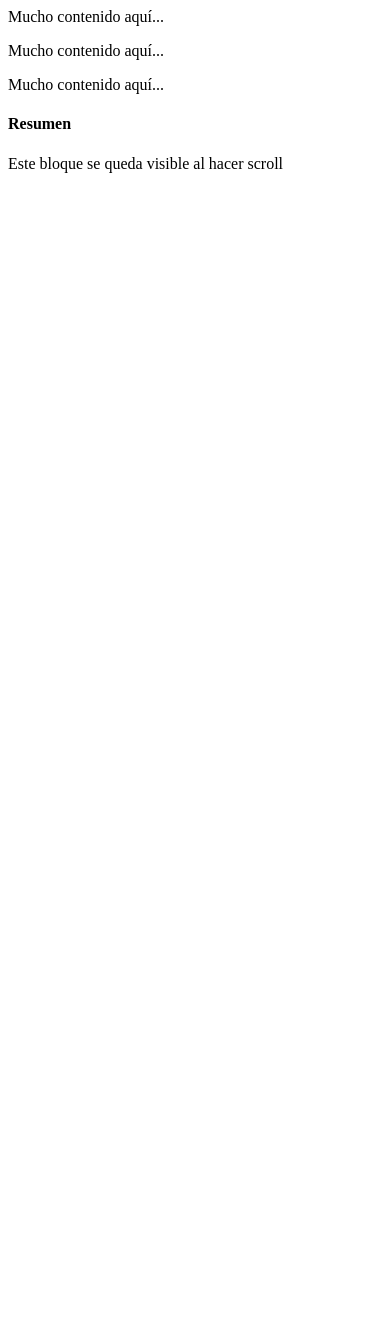
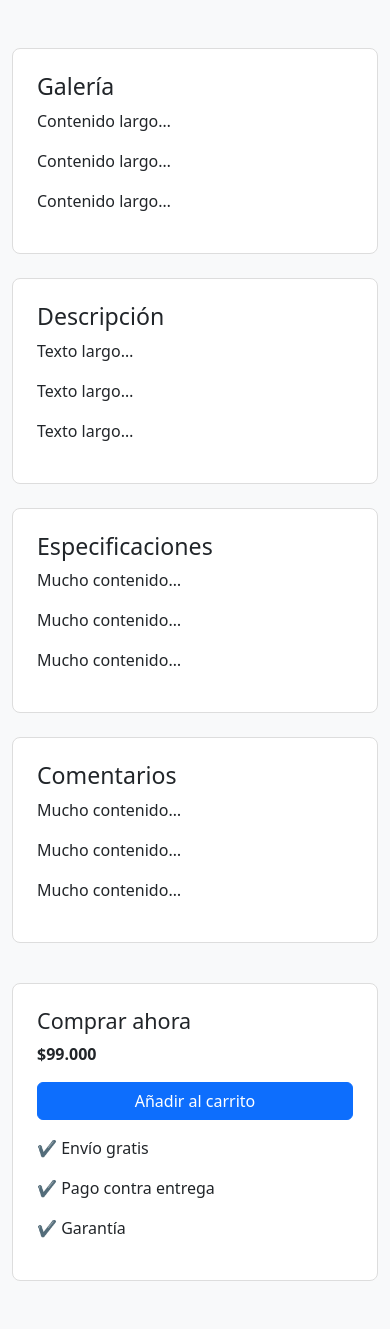
Before and after one commit to mejiatian98/Tienda-Kalyzo, a Django app: template app_products/templates/app_products/componentes/ejemplo.html in a window 390 px wide. Before the commit the page ends 173 px from the top, so only its background shows below. Run offline with Django 5.2, Linux system fonts and the light colour scheme; the template is opened without the code that fills it, so the values that code supplies are empty.

Commit message:
Ajustes de Diseños

```diff
--- a/app_products/templates/app_products/componentes/Comments.html
+++ b/app_products/templates/app_products/componentes/Comments.html
@@ -1,4 +1,4 @@
-<div class = "me-2">
+<div>
     <!-- ================= COMENTARIOS ================= -->
 
 
--- a/app_products/templates/app_products/componentes/Product_Specifications.html
+++ b/app_products/templates/app_products/componentes/Product_Specifications.html
@@ -1,5 +1,5 @@
 <!-- ================= ESPECIFICACIONES DEL PRODUCTO ================= -->
-<div class="product-specs me-2">
+<div class="product-specs ">
 
     <!-- TABS -->
     <ul class="nav nav-tabs" id="productTabs" role="tablist">
--- a/app_products/templates/app_products/componentes/ejemplo.html
+++ b/app_products/templates/app_products/componentes/ejemplo.html
@@ -1,23 +1,98 @@
-<div class="container">
-  <div class="row">
+<!DOCTYPE html>
+<html lang="es">
+<head>
+    <meta charset="UTF-8">
+    <title>Sticky Ecommerce</title>
+    <link href="https://cdn.jsdelivr.net/npm/bootstrap@5.3.2/dist/css/bootstrap.min.css" rel="stylesheet">
 
-    <!-- Columna izquierda (contenido largo) -->
-    <div class="col-7">
-      <div class="contenido-izquierdo">
-        <p>Mucho contenido aquí...</p>
-        <p>Mucho contenido aquí...</p>
-        <p>Mucho contenido aquí...</p>
-        <!-- etc -->
-      </div>
+    <style>
+        /* ===== STICKY ===== */
+        .sidebar-sticky {
+            position: sticky;
+            top: 24px;
+        }
+
+        /* ===== GARANTÍA STICKY ===== */
+        .product-row,
+        .product-row > [class^="col-"] {
+            overflow: visible;
+        }
+
+        /* ===== MOBILE ===== */
+        @media (max-width: 991px) {
+            .sidebar-sticky {
+                position: static;
+                margin-top: 1rem;
+            }
+        }
+
+        /* solo visual */
+        .box {
+            background: #fff;
+            border: 1px solid #ddd;
+            border-radius: 8px;
+            padding: 24px;
+        }
+    </style>
+</head>
+<body class="bg-light">
+
+<div class="container my-5">
+
+    <div class="row product-row align-items-start">
+
+        <!-- ================= IZQUIERDA ================= -->
+        <div class="col-lg-7">
+
+            <div class="box mb-4">
+                <h3>Galería</h3>
+                <p>Contenido largo…</p>
+                <p>Contenido largo…</p>
+                <p>Contenido largo…</p>
+            </div>
+
+            <div class="box mb-4">
+                <h3>Descripción</h3>
+                <p>Texto largo…</p>
+                <p>Texto largo…</p>
+                <p>Texto largo…</p>
+            </div>
+
+            <div class="box mb-4">
+                <h3>Especificaciones</h3>
+                <p>Mucho contenido…</p>
+                <p>Mucho contenido…</p>
+                <p>Mucho contenido…</p>
+            </div>
+
+            <div class="box mb-4">
+                <h3>Comentarios</h3>
+                <p>Mucho contenido…</p>
+                <p>Mucho contenido…</p>
+                <p>Mucho contenido…</p>
+            </div>
+
+        </div>
+
+        <!-- ================= DERECHA ================= -->
+        <div class="col-lg-5">
+
+            <div class="sidebar-sticky box">
+                <h4>Comprar ahora</h4>
+                <p class="fw-bold">$99.000</p>
+                <button class="btn btn-primary w-100 mb-3">
+                    Añadir al carrito
+                </button>
+                <p>✔ Envío gratis</p>
+                <p>✔ Pago contra entrega</p>
+                <p>✔ Garantía</p>
+            </div>
+
+        </div>
+
     </div>
 
-    <!-- Columna derecha (sticky) -->
-    <div class="col-4">
-      <div class="sidebar-sticky">
-        <h4>Resumen</h4>
-        <p>Este bloque se queda visible al hacer scroll</p>
-      </div>
-    </div>
+</div>
 
-  </div>
-</div>
+</body>
+</html>
--- a/static/js/variante_product.js
+++ b/static/js/variante_product.js
@@ -53,7 +53,7 @@ function selectVariant(imageUrl, altText, price, discountPrice, stock, images, o
         const thumb = document.createElement("img");
         thumb.src = img.url;
         thumb.alt = img.alt;
-        thumb.classList.add("product-thumb", "img-thumbnail");
+        thumb.classList.add("product-thumb");
 
         thumb.addEventListener("click", () => {
             document.querySelectorAll(".product-thumb").forEach(t => t.classList.remove("active"));
```
Also changed, not shown: app_products/templates/app_products/componentes/Variant_Right.html (+11 -7 lines), app_products/templates/app_products/product_detail.html (+5 -10 lines), static/css/styles.css (+10 -1 lines).
